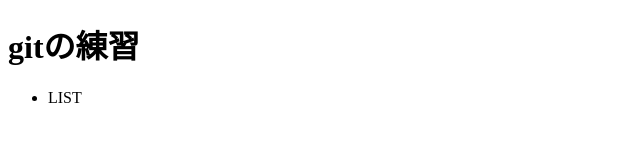
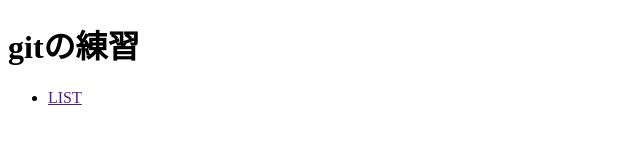
Before and after one commit to atsushi77/git.test, a plain HTML site: page index.html in a window 1280 px wide. Shown: the full height of the page, 0-640 px from the left. Drawn offline with Linux system fonts and the light colour scheme.

Commit message:
aタグの追加

```diff
--- a/index.html
+++ b/index.html
@@ -12,7 +12,7 @@
 
       <nav class="header-nav">
         <ul class="header-nav-list">
-          <li class="header-nav-item">LIST</li>
+          <li class="header-nav-item"><a href="" class="nav-link">LIST</a></li>
         </ul>
       </nav>
     </header>
```
